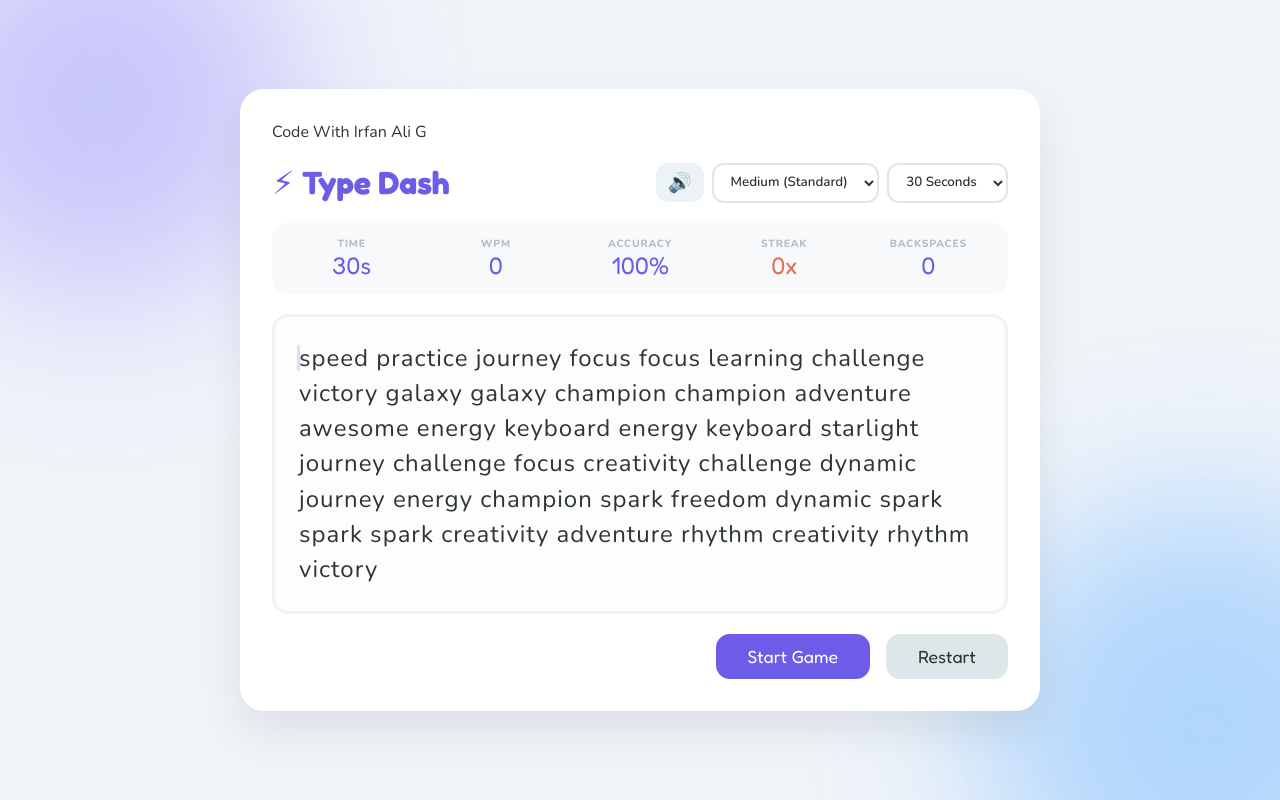
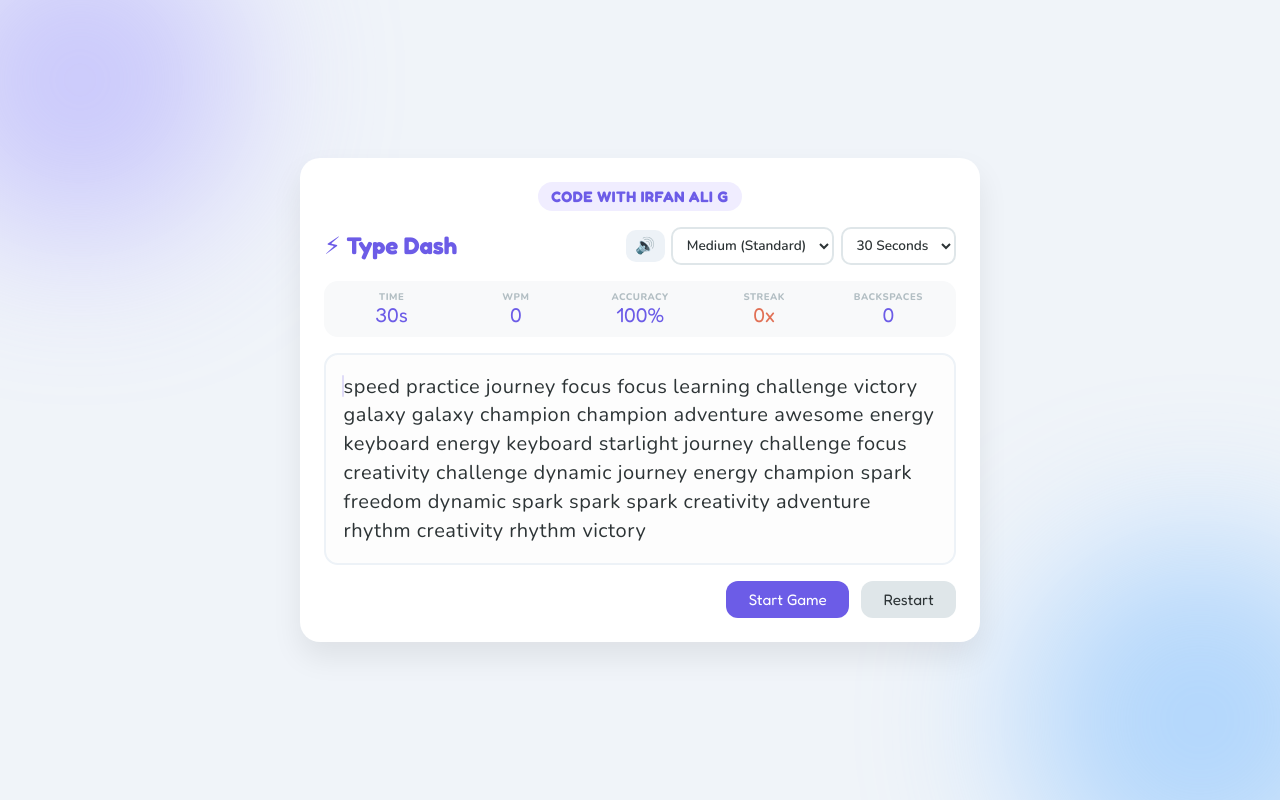
Before and after one commit to IrfanAliGopang/TypingGame, a plain HTML site: page index.html in a window 1280 px wide. Drawn offline with nearby package versions, Linux system fonts and the light colour scheme.

Commit message:
Update style.css

```diff
--- a/style.css
+++ b/style.css
@@ -30,7 +30,7 @@ body {
   position: relative;
 }
 
-/* Dynamic Animated Background Blobs */
+/* Background Blobs */
 .background-decor {
   position: absolute;
   width: 100%;
@@ -47,32 +47,32 @@ body {
 }
 
 .blob-1 {
-  width: 400px;
-  height: 400px;
+  width: 320px;
+  height: 320px;
   background: #a29bfe;
-  top: -100px;
-  left: -100px;
+  top: -80px;
+  left: -80px;
 }
 
 .blob-2 {
-  width: 450px;
-  height: 450px;
+  width: 360px;
+  height: 360px;
   background: #74b9ff;
-  bottom: -150px;
-  right: -150px;
+  bottom: -100px;
+  right: -100px;
 }
 
-/* Card Wrapper */
+/* Compact Card Wrapper */
 .game-card {
   background: var(--card-bg);
-  width: 90%;
-  max-width: 800px;
-  border-radius: 24px;
-  padding: 2rem;
-  box-shadow: 0 20px 40px rgba(0, 0, 0, 0.08);
+  width: 88%;
+  max-width: 680px;
+  border-radius: 20px;
+  padding: 1.5rem;
+  box-shadow: 0 15px 30px rgba(0, 0, 0, 0.08);
   display: flex;
   flex-direction: column;
-  gap: 1.25rem;
+  gap: 1rem;
   transition: transform 0.05s ease;
 }
 
@@ -82,8 +82,24 @@ body {
 
 @keyframes shake {
   0%, 100% { transform: translateX(0); }
-  25% { transform: translateX(-6px); }
-  75% { transform: translateX(6px); }
+  25% { transform: translateX(-5px); }
+  75% { transform: translateX(5px); }
+}
+
+/* Creator Title Banner */
+.creator-title {
+  text-align: center;
+  font-family: var(--font-heading);
+  font-size: 0.95rem;
+  font-weight: 700;
+  color: var(--primary);
+  background: #f0edff;
+  padding: 0.3rem 0.8rem;
+  border-radius: 20px;
+  letter-spacing: 0.5px;
+  text-transform: uppercase;
+  width: fit-content;
+  margin: 0 auto;
 }
 
 /* Header Elements */
@@ -92,27 +108,27 @@ body {
   justify-content: space-between;
   align-items: center;
   flex-wrap: wrap;
-  gap: 1rem;
+  gap: 0.75rem;
 }
 
 .logo {
   font-family: var(--font-heading);
-  font-size: 2rem;
+  font-size: 1.5rem;
   color: var(--primary);
 }
 
 .controls {
   display: flex;
   align-items: center;
-  gap: 0.5rem;
+  gap: 0.4rem;
 }
 
 .icon-btn {
   background: #edf2f7;
   border: none;
-  font-size: 1.2rem;
-  padding: 0.5rem 0.75rem;
-  border-radius: 12px;
+  font-size: 1rem;
+  padding: 0.4rem 0.6rem;
+  border-radius: 10px;
   cursor: pointer;
   transition: background 0.2s;
 }
@@ -123,9 +139,10 @@ body {
 
 select {
   font-family: var(--font-body);
+  font-size: 0.85rem;
   font-weight: 600;
-  padding: 0.5rem 0.8rem;
-  border-radius: 12px;
+  padding: 0.4rem 0.6rem;
+  border-radius: 10px;
   border: 2px solid #dfe6e9;
   background: #fff;
   color: var(--text-main);
@@ -141,10 +158,10 @@ select:focus {
 .stats-bar {
   display: grid;
   grid-template-columns: repeat(5, 1fr);
-  gap: 0.75rem;
+  gap: 0.5rem;
   background: #f8f9fa;
-  padding: 0.85rem;
-  border-radius: 16px;
+  padding: 0.6rem;
+  border-radius: 14px;
   text-align: center;
 }
 
@@ -158,25 +175,25 @@ select:focus {
 }
 
 .stat-label {
-  font-size: 0.65rem;
+  font-size: 0.6rem;
   font-weight: 800;
   color: var(--text-muted);
-  letter-spacing: 0.8px;
+  letter-spacing: 0.5px;
 }
 
 .stat-value {
   font-family: var(--font-heading);
-  font-size: 1.5rem;
+  font-size: 1.25rem;
   color: var(--primary);
 }
 
-/* Interactive Typing Display */
+/* Compact Typing Area */
 .typing-area {
   background: #fdfdfd;
-  border: 3px solid #edf2f7;
-  border-radius: 16px;
-  padding: 1.5rem;
-  min-height: 150px;
+  border: 2px solid #edf2f7;
+  border-radius: 14px;
+  padding: 1.1rem;
+  min-height: 110px;
   display: flex;
   align-items: center;
   justify-content: center;
@@ -191,9 +208,9 @@ select:focus {
 }
 
 .word-display {
-  font-size: 1.5rem;
-  line-height: 2.2rem;
-  letter-spacing: 1px;
+  font-size: 1.25rem;
+  line-height: 1.8rem;
+  letter-spacing: 0.5px;
   word-wrap: break-word;
   user-select: none;
   width: 100%;
@@ -214,7 +231,7 @@ select:focus {
   background-color: var(--accent-wrong);
 }
 
-/* MS Word Vertical Cursor Style */
+/* Vertical Word Cursor */
 .char.current {
   position: relative;
   border-bottom: none;
@@ -244,19 +261,19 @@ select:focus {
   pointer-events: none;
 }
 
-/* Controls & Buttons */
+/* Footer Buttons */
 .game-footer {
   display: flex;
   justify-content: flex-end;
-  gap: 1rem;
+  gap: 0.75rem;
 }
 
 .btn {
   font-family: var(--font-heading);
-  font-size: 1.1rem;
-  padding: 0.75rem 2rem;
+  font-size: 0.95rem;
+  padding: 0.55rem 1.4rem;
   border: none;
-  border-radius: 14px;
+  border-radius: 12px;
   cursor: pointer;
   transition: transform 0.1s, background-color 0.2s;
 }
@@ -307,42 +324,43 @@ select:focus {
 
 .modal-card {
   background: #fff;
-  padding: 2rem;
-  border-radius: 24px;
+  padding: 1.5rem;
+  border-radius: 20px;
   text-align: center;
-  max-width: 440px;
+  max-width: 380px;
   width: 90%;
-  box-shadow: 0 25px 50px rgba(0, 0, 0, 0.2);
+  box-shadow: 0 20px 40px rgba(0, 0, 0, 0.18);
 }
 
 .modal-card h2 {
   font-family: var(--font-heading);
   color: var(--primary);
-  font-size: 1.8rem;
+  font-size: 1.5rem;
 }
 
 .modal-subtitle {
   color: var(--text-muted);
-  margin-bottom: 1.25rem;
+  margin-bottom: 1rem;
+  font-size: 0.85rem;
   font-weight: 600;
 }
 
 .modal-grid {
   display: grid;
   grid-template-columns: repeat(2, 1fr);
-  gap: 1rem;
-  margin-bottom: 1.25rem;
+  gap: 0.75rem;
+  margin-bottom: 1rem;
 }
 
 .m-stat span {
   display: block;
   font-family: var(--font-heading);
-  font-size: 1.5rem;
+  font-size: 1.3rem;
   color: var(--text-main);
 }
 
 .m-stat label {
-  font-size: 0.7rem;
+  font-size: 0.65rem;
   font-weight: 800;
   color: var(--text-muted);
 }
@@ -351,10 +369,10 @@ select:focus {
   background: #fff0f6;
   color: #d63031;
   font-family: var(--font-heading);
-  font-size: 1.2rem;
-  padding: 0.75rem;
-  border-radius: 12px;
-  margin-bottom: 1.5rem;
+  font-size: 1rem;
+  padding: 0.6rem;
+  border-radius: 10px;
+  margin-bottom: 1.25rem;
 }
 
 #confetti-canvas {
```
